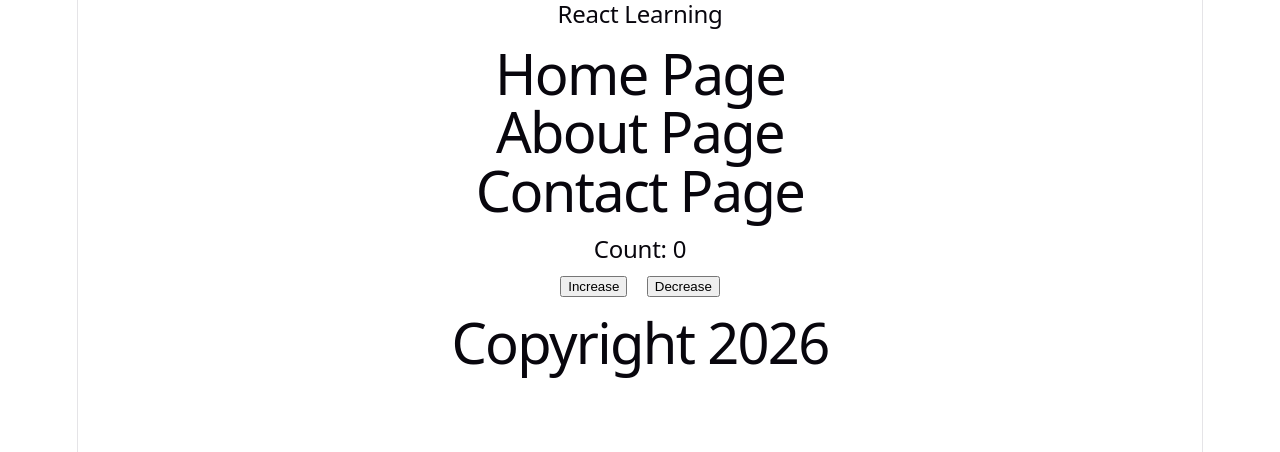
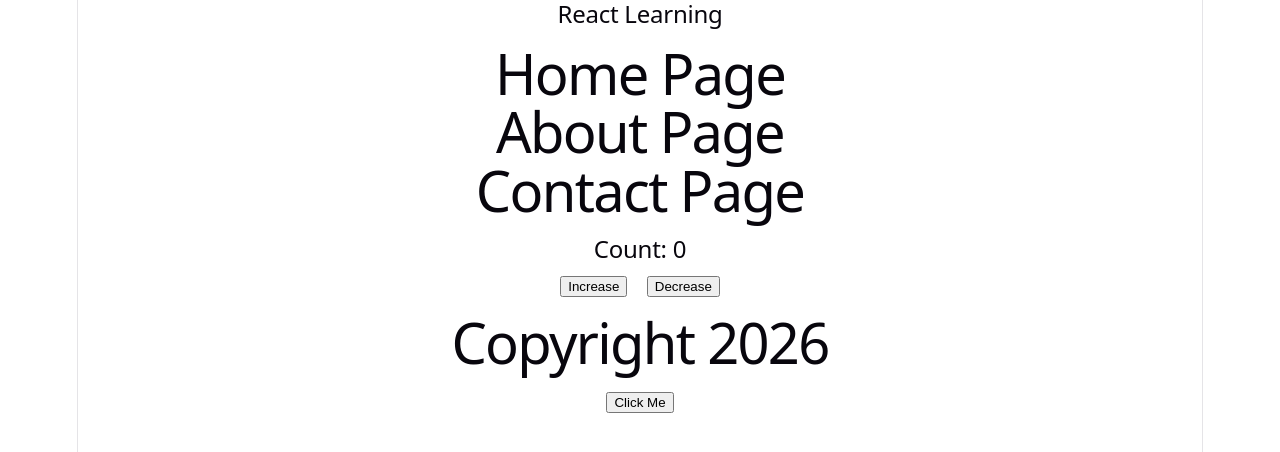
Before and after one commit to Md-Abul-Kalam-Azad-318/react-learning, a React (Vite) app: page / in a window 1280 px wide. Shown: the top 452 px of the page. Built offline with nearby package versions, Linux system fonts and the light colour scheme.

Commit message:
Topic 5: Added Button event handling

```diff
--- a/src/App.jsx
+++ b/src/App.jsx
@@ -6,6 +6,7 @@
 import Contact from './pages/Contact'
 import Counter from './components/Counter'
 import Footer from './components/Footer'
+import Button from './components/Button'
 
 
 function App() {
@@ -19,6 +20,7 @@
       <Contact />
       <Counter />
       <Footer />
+      <Button />
     </div>
   )
 }
--- /dev/null
+++ b/src/components/Button.jsx
@@ -0,0 +1,18 @@
+import React from 'react'
+
+function Button() {
+
+    function showMessage(){
+        alert("Welcome to React");
+    }
+
+  return (
+    <div>
+        <button
+        onClick={showMessage}
+        >Click Me</button>
+    </div>
+  )
+}
+
+export default Button
```
